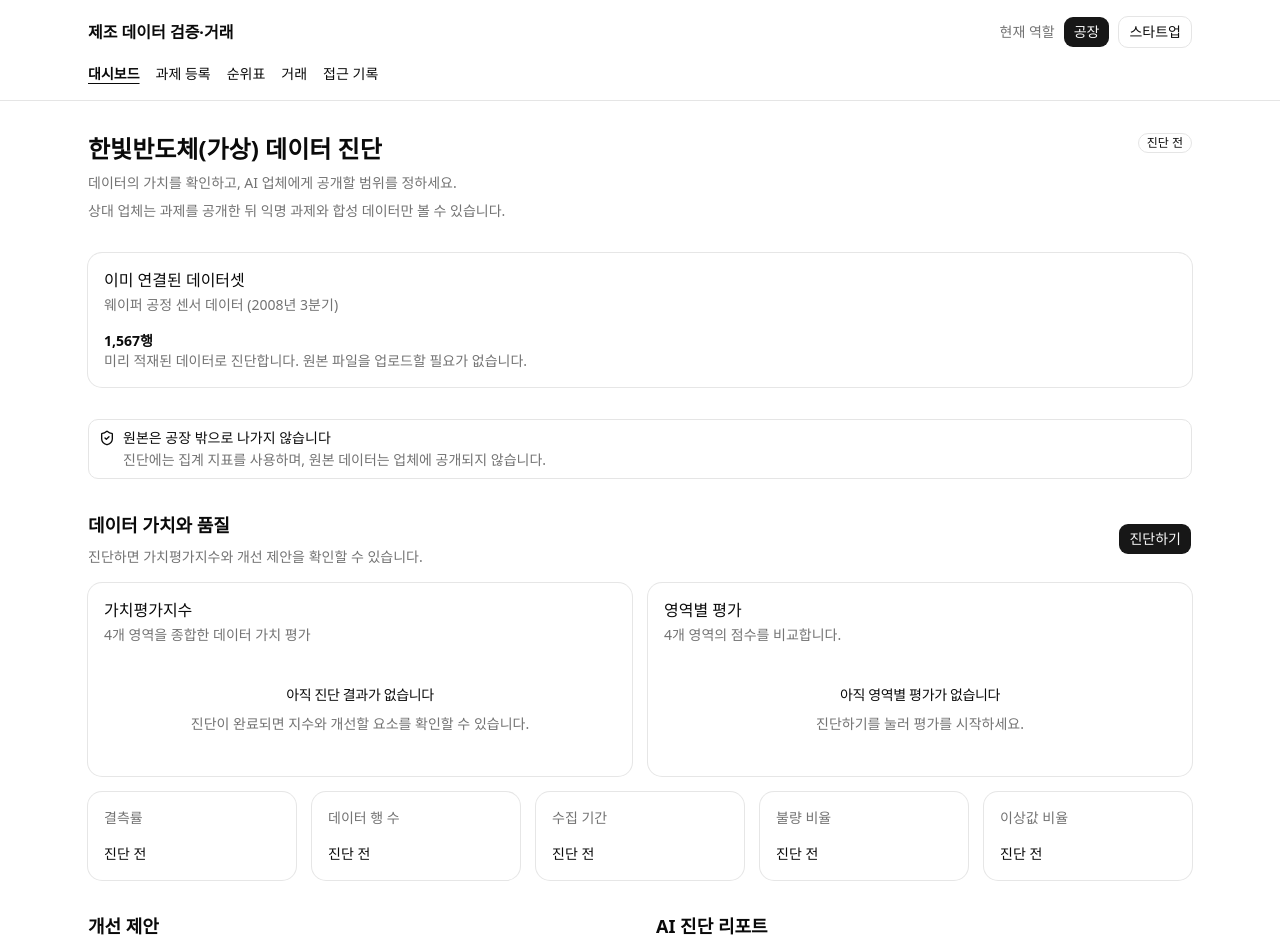
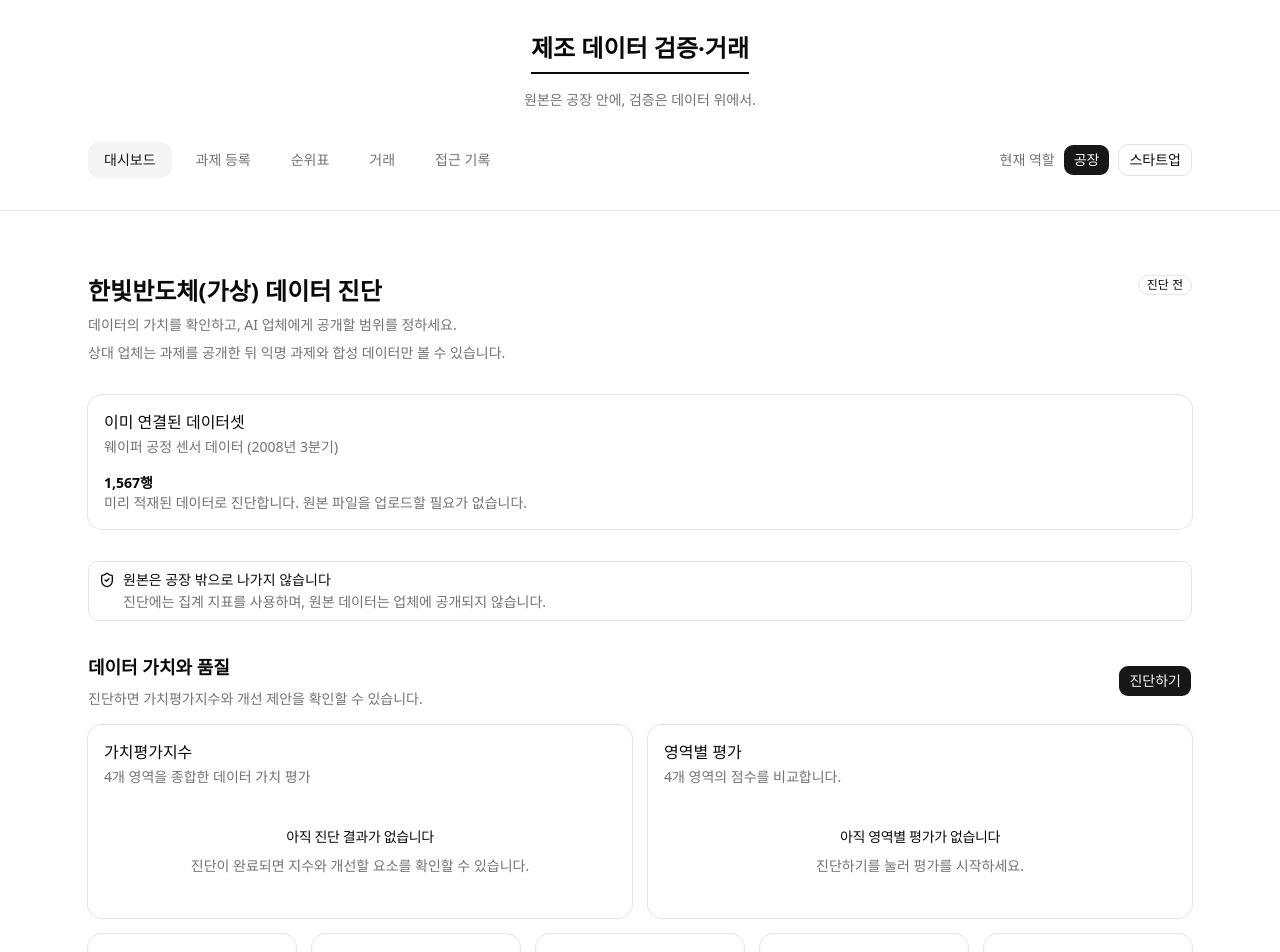
Before and after one commit to OracleHackerthon/data-platform, a Next.js app in the folder web/: page /dashboard in a window 1280 px wide. Shown: the top 952 px of the page. Built offline with nearby package versions, Linux system fonts and the light colour scheme.

Commit message:
feat: 과제 등록 화면과 공통 UI 정리

```diff
--- a/web/app/catalog/page.tsx
+++ b/web/app/catalog/page.tsx
@@ -25,9 +25,12 @@ export default function CatalogPage() {
       : <div className="grid min-w-0 gap-4 lg:grid-cols-2">{data.map((task) => <Card key={task.id}>
         <CardHeader><CardTitle>{task.title}</CardTitle><CardDescription className="break-words">{task.problem}</CardDescription></CardHeader>
         <CardContent className="flex min-w-0 flex-col gap-4">
-          <p className="tabular-nums">가치평가지수 <strong>{task.valueIndex.score.toLocaleString("ko-KR")}점</strong> · {task.rowCount.toLocaleString("ko-KR")}행</p>
-          <dl className="flex flex-col gap-2">{task.valueIndex.areas.map((area) => <div key={area.key} className="flex justify-between gap-2"><dt>{area.label}</dt><dd className="shrink-0 tabular-nums">{area.score === null ? "평가 제외" : `${area.score.toLocaleString("ko-KR")}점`}</dd></div>)}</dl>
-          <Link href={`/tasks/${task.id}`} className="text-sm font-medium underline underline-offset-4">과제와 합성 데이터 보기</Link>
+          <dl className="grid grid-cols-2 gap-4 rounded-lg bg-muted p-4">
+            <div className="flex min-w-0 flex-col gap-2"><dt className="text-sm text-muted-foreground">가치평가지수</dt><dd className="tabular-nums">{task.valueIndex.score.toLocaleString("ko-KR")}점</dd></div>
+            <div className="flex min-w-0 flex-col gap-2"><dt className="text-sm text-muted-foreground">데이터 규모</dt><dd className="tabular-nums">{task.rowCount.toLocaleString("ko-KR")}행</dd></div>
+          </dl>
+          <dl className="flex flex-col gap-4">{task.valueIndex.areas.map((area) => <div key={area.key} className="flex justify-between gap-2"><dt className="text-sm text-muted-foreground">{area.label}</dt><dd className="shrink-0 tabular-nums">{area.score === null ? "평가 제외" : `${area.score.toLocaleString("ko-KR")}점`}</dd></div>)}</dl>
+          <Button variant="outline" render={<Link href={`/tasks/${task.id}`} />}>과제와 합성 데이터 보기</Button>
         </CardContent>
       </Card>)}</div>}
   </main>;
--- a/web/app/dashboard/page.tsx
+++ b/web/app/dashboard/page.tsx
@@ -121,10 +121,12 @@ export default function DashboardPage() {
           <h2 className="text-lg font-semibold">개선 제안</h2>
           {data.valueIndex ? data.valueIndex.suggestions.length ? data.valueIndex.suggestions.map((suggestion) => <Card key={suggestion.element}><CardHeader><CardTitle>{suggestion.label}</CardTitle><CardDescription>기대 상승 +{suggestion.expectedGain.toLocaleString("ko-KR")}점</CardDescription></CardHeader><CardContent className="break-words">{suggestion.text}</CardContent></Card>) : <p className="text-sm text-muted-foreground">제안된 개선 사항이 없습니다.</p> : <p className="text-sm text-muted-foreground">진단 후 보완할 내용과 기대 상승 점수를 안내합니다.</p>}
         </div>
-        <div className="flex min-w-0 flex-col gap-4">
-          <h2 className="text-lg font-semibold">AI 진단 리포트</h2>
-          {data.report ? <><p className="line-clamp-3 break-words whitespace-pre-wrap">{data.report}</p><Dialog><DialogTrigger render={<Button variant="outline" />}>리포트 전체 보기</DialogTrigger><DialogContent><DialogHeader><DialogTitle>AI 진단 리포트</DialogTitle></DialogHeader><p className="max-h-96 overflow-y-auto break-words whitespace-pre-wrap">{data.report}</p></DialogContent></Dialog></> : <p className="text-sm text-muted-foreground">진단 후 데이터의 강점과 한계를 정리한 리포트가 표시됩니다.</p>}
-        </div>
+        <Card className="min-w-0 self-start">
+          <CardHeader><CardTitle><h2 className="text-lg font-semibold">AI 진단 리포트</h2></CardTitle><CardDescription>데이터의 강점과 한계를 한눈에 확인하세요.</CardDescription></CardHeader>
+          <CardContent className="flex flex-col items-start gap-4">
+            {data.report ? <><p className="line-clamp-3 break-words leading-relaxed whitespace-pre-wrap">{data.report}</p><Dialog><DialogTrigger render={<Button variant="outline" />}>리포트 전체 보기</DialogTrigger><DialogContent><DialogHeader><DialogTitle>AI 진단 리포트</DialogTitle></DialogHeader><p className="max-h-96 overflow-y-auto break-words leading-relaxed whitespace-pre-wrap">{data.report}</p></DialogContent></Dialog></> : <p className="text-sm text-muted-foreground">진단 후 데이터의 강점과 한계를 정리한 리포트가 표시됩니다.</p>}
+          </CardContent>
+        </Card>
       </section>
 
     </main>
--- a/web/app/dashboard/register/page.tsx
+++ b/web/app/dashboard/register/page.tsx
@@ -63,7 +63,6 @@ export default function RegisterTaskPage() {
           <Badge variant="outline">{data.status === "published" ? "공개됨" : "등록 전"}</Badge>
         </CardContent>
       </Card>
-      {data.status === "published" && <Alert><AlertTitle>과제가 등록되었습니다</AlertTitle><AlertDescription>공개 정책에 따라 스타트업 카탈로그에 표시됩니다. 상단에서 스타트업으로 전환해 확인할 수 있습니다.</AlertDescription></Alert>}
       {actionError && <Alert variant="destructive"><AlertTitle>과제를 등록하지 못했습니다</AlertTitle><AlertDescription>선택한 정책은 유지됩니다. 다시 시도해 주세요.</AlertDescription><Button variant="outline" disabled={busy} onClick={save}>다시 시도</Button></Alert>}
         <Card>
           <CardHeader>
@@ -101,6 +100,7 @@ export default function RegisterTaskPage() {
             </form>
           </CardContent>
         </Card>
+      {data.status === "published" && <Alert><AlertTitle>과제가 등록되었습니다</AlertTitle><AlertDescription>공개 정책에 따라 스타트업 카탈로그에 표시됩니다. 상단에서 스타트업으로 전환해 확인할 수 있습니다.</AlertDescription></Alert>}
     </>}
   </main>;
 }
--- a/web/app/layout.tsx
+++ b/web/app/layout.tsx
@@ -18,11 +18,11 @@ export default function RootLayout({ children }: LayoutProps<"/">) {
       <body className="min-h-full flex flex-col font-sans">
         <RoleProvider>
         <header className="border-b">
-          <div className="mx-auto flex w-full max-w-6xl flex-wrap items-center justify-between gap-4 px-6 py-4">
+          <div className="mx-auto flex w-full max-w-6xl flex-wrap items-center justify-between gap-4 px-6 py-8">
             <RoleToggle />
           </div>
         </header>
-        {children}
+        <div className="pt-8">{children}</div>
         <Toaster theme="light" />
         </RoleProvider>
       </body>
--- a/web/app/tasks/[id]/page.tsx
+++ b/web/app/tasks/[id]/page.tsx
@@ -34,7 +34,7 @@ function TaskDetailContent() {
         <section className="flex min-w-0 flex-col gap-2"><h1 className="break-words text-2xl font-semibold">{data.title}</h1><p className="break-words">{data.problem}</p><p className="text-sm text-muted-foreground">공장은 이 화면에서 업체의 실명과 연락처를 볼 수 없습니다.</p></section>
         <Alert><AlertTitle>원본은 보이지 않습니다</AlertTitle><AlertDescription>아래 표는 합성 데이터입니다. 분포 비교에는 원본 행 대신 구간별 비율만 사용합니다.</AlertDescription></Alert>
         <div className="grid min-w-0 gap-4 lg:grid-cols-2">
-          <Card><CardHeader><CardTitle>과제 정보</CardTitle></CardHeader><CardContent><dl className="flex flex-col gap-4 break-words"><div><dt className="text-sm text-muted-foreground">평가 지표</dt><dd>{data.metric}</dd></div><div><dt className="text-sm text-muted-foreground">필요한 데이터</dt><dd>{data.dataNeeded}</dd></div><div><dt className="text-sm text-muted-foreground">가치평가지수</dt><dd className="tabular-nums">{data.valueIndex.score.toLocaleString("ko-KR")}점</dd></div></dl></CardContent></Card>
+          <Card><CardHeader><CardTitle>과제 정보</CardTitle></CardHeader><CardContent><dl className="flex flex-col gap-8 break-words"><div><dt className="text-sm text-muted-foreground">평가 지표</dt><dd>{data.metric}</dd></div><div><dt className="text-sm text-muted-foreground">필요한 데이터</dt><dd>{data.dataNeeded}</dd></div><div><dt className="text-sm text-muted-foreground">가치평가지수</dt><dd className="tabular-nums">{data.valueIndex.score.toLocaleString("ko-KR")}점</dd></div></dl></CardContent></Card>
           <Card><CardHeader><CardTitle>영역별 평가</CardTitle><CardDescription>10점 척도의 데이터 가치 평가</CardDescription></CardHeader><CardContent><ValueChart value={data.valueIndex} /></CardContent></Card>
         </div>
         <Card><CardHeader><CardTitle>합성 데이터 미리보기</CardTitle><CardDescription>중간 수준 · 최대 10행</CardDescription></CardHeader><CardContent className="min-w-0">
--- a/web/components/role/role-toggle.tsx
+++ b/web/components/role/role-toggle.tsx
@@ -6,6 +6,7 @@ import { usePathname, useRouter } from "next/navigation";
 import { Button } from "@/components/ui/button";
 import { Select, SelectContent, SelectGroup, SelectItem, SelectTrigger, SelectValue } from "@/components/ui/select";
 import { useRole } from "./role-provider";
+import { cn } from "@/lib/utils";
 import type { Role } from "@/lib/types";
 
 // API_CONTRACT.md 공통 규칙: 업체 A~D의 시드 ID는 1~4. 실명은 수락 전에 표시하지 않는다.
@@ -26,9 +27,15 @@ function RoleControls() {
     setRole(next);
     router.push(next === "factory" ? "/dashboard" : "/catalog");
   }
-  return <div className="flex w-full flex-col gap-4">
+  return <div className="flex w-full flex-col gap-8">
+    <div className="flex flex-col items-center gap-4 text-center">
+      <Link href="/" className="border-b-2 border-foreground pb-2 text-2xl font-semibold">제조 데이터 검증·거래</Link>
+      <p className="text-sm text-muted-foreground">원본은 공장 안에, 검증은 데이터 위에서.</p>
+    </div>
     <div className="flex flex-wrap items-center justify-between gap-4">
-      <Link href="/" className="font-semibold">제조 데이터 검증·거래</Link>
+      <nav aria-label="주 메뉴" className="flex flex-wrap items-center gap-2">
+        {links.map(([href, label]) => <Link key={href} href={href} aria-current={path === href ? "page" : undefined} className={cn("rounded-lg px-4 py-2 text-sm transition-colors hover:bg-muted focus-visible:outline-2 focus-visible:outline-offset-2 focus-visible:outline-ring", path === href ? "bg-secondary text-secondary-foreground" : "text-muted-foreground")}>{label}</Link>)}
+      </nav>
       <div className="flex flex-wrap items-center gap-2">
         <span className="text-sm text-muted-foreground">현재 역할</span>
         <div role="group" aria-label="역할 전환" className="flex gap-2">
@@ -41,8 +48,5 @@ function RoleControls() {
         </Select>}
       </div>
     </div>
-    <nav aria-label="주 메뉴" className="flex flex-wrap gap-4">
-      {links.map(([href, label]) => <Link key={href} href={href} aria-current={path === href ? "page" : undefined} className="text-sm underline-offset-4 hover:underline aria-[current=page]:font-semibold aria-[current=page]:underline">{label}</Link>)}
-    </nav>
   </div>;
 }
```
